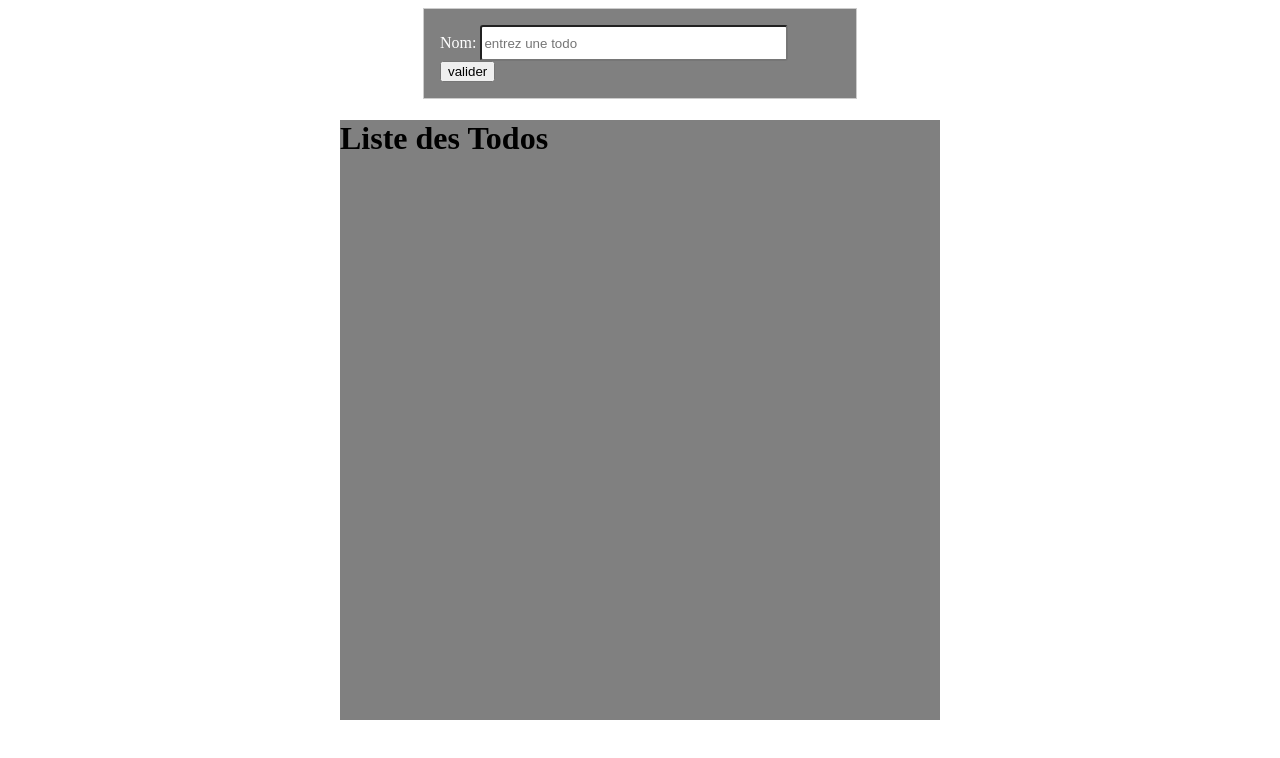
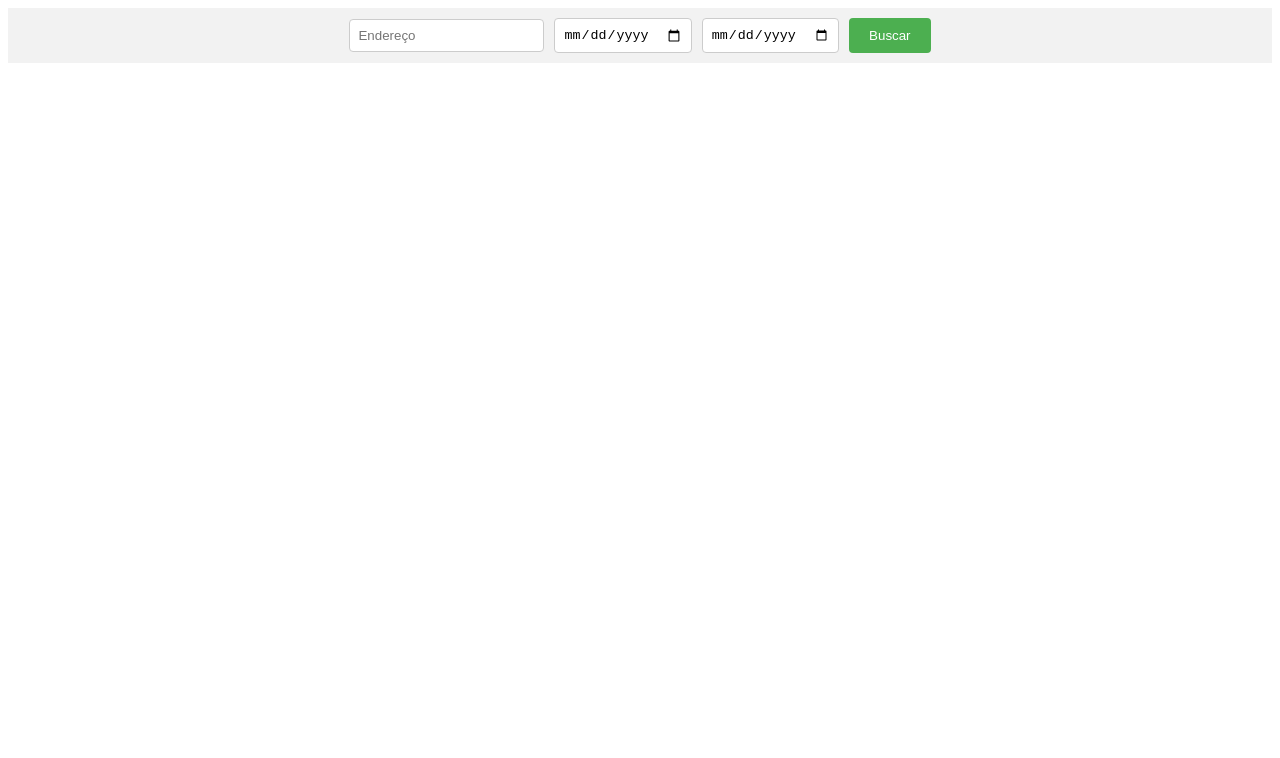
Before and after one commit to oliver7do/Curso-JS-Web-force-3, a plain HTML site: page Nouveau dossier/exercice.html in a window 1280 px wide. Drawn offline with Linux system fonts and the light colour scheme.

Commit message:
9 commit

```diff
--- a/Nouveau dossier/exercice.css
+++ b/Nouveau dossier/exercice.css
@@ -1,19 +1,19 @@
-form {
+/* form {
     /* Apenas para centralizar o form na página */
-    margin: 0 auto;
+    /* margin: 0 auto;
     width: 400px;
     /* Para ver as bordas do formulário */
-    padding: 1em;
-    border: 1px solid #CCC;
+    /* padding: 1em;
+    border: 1px solid #CCC; */
 
-    background-color: gray;
+    /* background-color: gray;
     color: white;
 }
 .nom{
     height: 30px;
     border-radius: 3px;
     width: 300px;
-}
+} */
 
 /* .button {
     margin-left: 265px;
@@ -23,7 +23,7 @@ form {
     border-radius: 3px;
     margin-top: 5px;
 } */
-.liste{
+/* .liste{
     margin: 0 auto;
         width: 600px;
         background-color: gray;
@@ -40,4 +40,62 @@ form {
     width: 500px;
     margin-top: 10px;
     margin-left: 40px;
+} **/
+
+/* .formulario {
+    max-width: 400px;
+    margin: 0 auto;
+    padding: 20px;
+    border: 1px solid #ccc;
+    border-radius: 5px;
+    background-color: #f2f2f2;
 }
+
+.formulario label {
+    display: block;
+    margin-bottom: 10px;
+    font-weight: bold;
+}
+
+.formulario input[type="text"],
+.formulario input[type="date"] {
+    width: 100%;
+    padding: 10px;
+    border: 1px solid #ccc;
+    border-radius: 4px;
+    box-sizing: border-box;
+    margin-bottom: 15px;
+}
+
+.formulario button {
+    background-color: #4CAF50;
+    color: white;
+    padding: 10px 20px;
+    border: none;
+    border-radius: 4px;
+    cursor: pointer;
+}
+
+.formulario button:hover {
+    background-color: #45a049;
+} */
+
+/* .dropdown-content {
+    display: none;
+    position: absolute;
+    background-color: #f9f9f9;
+    min-width: 160px;
+    box-shadow: 0px 8px 16px 0px rgba(0, 0, 0, 0.2);
+    z-index: 1;
+}
+
+.dropdown-content a {
+    color: black;
+    padding: 12px 16px;
+    text-decoration: none;
+    display: block;
+}
+
+.dropdown:hover .dropdown-content {
+    display: block;
+} */
--- a/Nouveau dossier/exercice.html
+++ b/Nouveau dossier/exercice.html
@@ -8,9 +8,78 @@
     <link rel="stylesheet" href="exercice.css">
 
 </head>
+<style>
+    .barra-busca {
+        display: flex;
+        align-items: center;
+        justify-content: center;
+        background-color: #f2f2f2;
+        padding: 10px;
+    }
 
+    .barra-busca input[type="text"],
+    .barra-busca input[type="date"] {
+        margin-right: 10px;
+        padding: 8px;
+        border: 1px solid #ccc;
+        border-radius: 4px;
+    }
+
+    .barra-busca button {
+        padding: 10px 20px;
+        border: none;
+        border-radius: 4px;
+        background-color: #4CAF50;
+        color: white;
+        cursor: pointer;
+    }
+</style>
+
+<!-- <div class="formulario">
+    <form>
+        <label for="endereco">Endereço:</label>
+        <input type="text" id="endereco" name="endereco" placeholder="Endereço" required>
+
+        <label for="data-entrada">Data de Entrada:</label>
+        <input type="date" id="data-entrada" name="data-entrada" placeholder="Data de Entrada" required>
+
+        <label for="data-saida">Data de Saída:</label>
+        <input type="date" id="data-saida" name="data-saida" placeholder="Data de Saída" required>
+
+        <button type="submit">Procurar Disponibilidade</button>
+    </form>
+</div> -->
 <body>
-    <form>
+<div class="barra-busca">
+    <input type="text" id="endereco" placeholder="Endereço">
+    <input type="date" id="data-entrada" placeholder="Data de Entrada">
+    <input type="date" id="data-saida" placeholder="Data de Saída">
+    <button onclick="realizarBusca()">Buscar</button>
+</div>
+
+<script>
+    function realizarBusca() {
+        var endereco = document.getElementById("endereco").value;
+        var dataEntrada = document.getElementById("data-entrada").value;
+        var dataSaida = document.getElementById("data-saida").value;
+
+        // Realize a ação desejada com os dados inseridos
+        console.log("Endereço: " + endereco);
+        console.log("Data de Entrada: " + dataEntrada);
+        console.log("Data de Saída: " + dataSaida);
+    }
+</script>
+
+    <!-- <div class="dropdown">
+        <button class="dropbtn">Abrir Lista</button>
+        <div class="dropdown-content">
+            <a href="#">Opção 1</a>
+            <a href="#">Opção 2</a>
+            <a href="#">Opção 3</a>
+             Adicione quantas opções você desejar -->
+        <!-- </div>
+    </div> -->
+    <!-- <form>
     <label for="nome">Nom:</label>
     <input class="nom" type="text" id="todo" placeholder="entrez une todo" />
     <button id="add_todo" class="button">valider</button>
@@ -21,7 +90,7 @@
     <div id="todolist">
         </div>
     </div>
-    <script src="exercise.js"></script>
+    <script src="exercise.js"></script> -->
 </body>
 
 </html>
```
